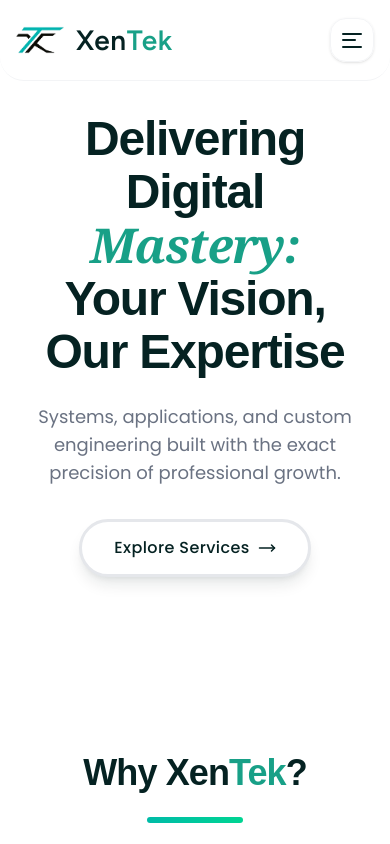
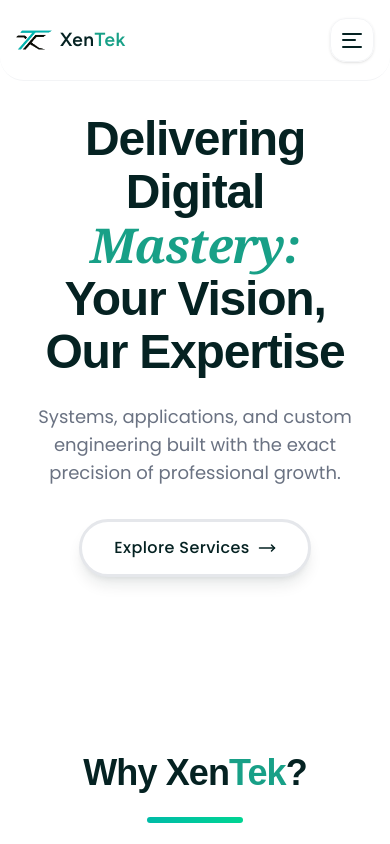
Before and after one commit to AamirAbdullahKhan1/xentek-main, a React (Vite) app: page / in a window 390 px wide. Shown: the top 844 px of the page. Built offline with nearby package versions, Linux system fonts and the light colour scheme.

Commit message:
nav logo fix

```diff
--- a/src/components/layout/Navbar.tsx
+++ b/src/components/layout/Navbar.tsx
@@ -163,9 +163,9 @@ export const Navbar = () => {
         <div className="max-w-7xl mx-auto px-4 sm:px-6 lg:px-8">
           <div className="flex justify-between items-center h-20">
             <div className="flex-shrink-0 flex items-center">
-              <Link to="/" className="flex items-center gap-3 cursor-pointer" onClick={closeMenu}>
-                <img src={logo} alt="XenTek Logo" className="h-12 w-auto" />
-                <span className="text-[28px] font-semibold font-figtree text-xentek-dark tracking-wide">
+              <Link to="/" className="flex items-center gap-2 cursor-pointer" onClick={closeMenu}>
+                <img src={logo} alt="XenTek Logo" className=" h-9 md:h-12 md:w-12 w-9" />
+                <span className="text-[19px] md:text-[28px] font-semibold font-figtree text-xentek-dark tracking-wide">
                   Xen<span className="text-xentek-accent font-figtree tracking-wide">Tek</span>
                 </span>
               </Link>
```
